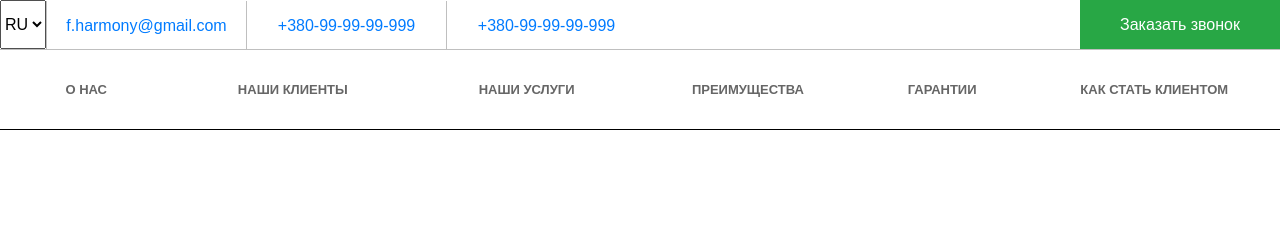
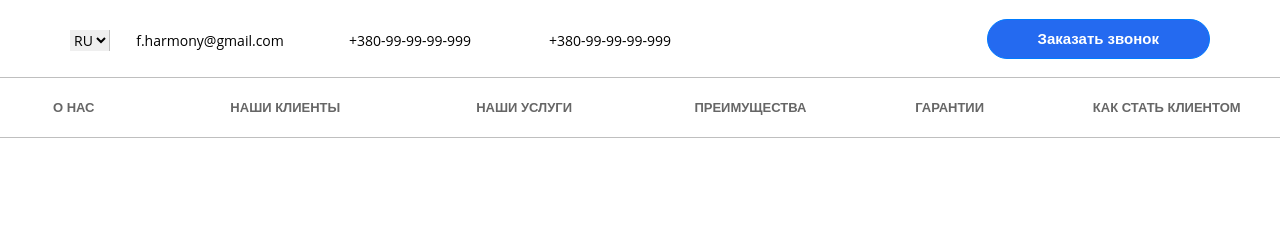
Before and after one commit to reason18/financial-harmony, a Gatsby site: page / in a window 1280 px wide. Shown: the top 228 px of the page. Built offline with nearby package versions, Linux system fonts and the light colour scheme; Gatsby itself is replaced by a stand-in of ours.

Commit message:
complited header

```diff
--- a/src/components/_layout/header.js
+++ b/src/components/_layout/header.js
@@ -48,15 +48,18 @@
 
 const HeaderContactsList = ({ contacts }) => {
   return (
-    <ul className="d-inline-block header-contacts-list m-0 p-0 h-100">
+    <ul className="d-inline-block header-contacts-list m-0 p-0 text-black">
       {contacts.map((contact, i) => (
-        <li className="header-contact-list-item d-inline-block h-100 text-center" key={i}>
+        <li
+          className="header-contact-list-item d-inline-block text-center"
+          key={i}
+        >
           <a
             href={`${contact.type}:${contact.value}`}
             data-rel="external"
-            className="m-0 h-100 d-block"
+            className="m-0 d-block"
           >
-            <span className="h-100 icon d-inline-block" />
+            <span className="icon d-inline-block" />
             <span className="text d-inline-block">{contact.value}</span>
           </a>
         </li>
@@ -65,24 +68,26 @@
   );
 };
 
-const UpperHeader = ({show}) => {
+const UpperHeader = ({ show }) => {
   let upperHeaderClassNames = show ? "upper-header" : "upper-header hidden";
   return (
-    <div className={`row justify-content-between ${upperHeaderClassNames}`}>
-      <div className="localization-switch">
-        <select defaultValue={0} className="h-100">
+    <div className={`container-wrapper font-secondary ${upperHeaderClassNames}`}>
+      <div className={`row justify-content-between `}>
+          <div className="contacts">
+            <select defaultValue={0} className="localization-switch">
               <option value={0}>RU</option>
               <option value={1}>UA</option>
             </select>
             <HeaderContactsList contacts={contacts} />
           </div>
-      <div className="header-contacts">
+          <div className="callback">
             <button
               type="button"
-          className="call-back-btn btn btn-success rounded-0 h-100"
+              className="call-back-btn btn btn-primary custom-button"
             >
               Заказать звонок
             </button>
+          </div>
       </div>
     </div>
   );
@@ -117,14 +122,20 @@
   //   window.removeEventListener("scroll", this.onScroll)
   // }
   componentDidUpdate = (prevProps, prevState) => {
-    if(prevProps.showHeaderLogo === false && this.props.showHeaderLogo === true) {
+    if (
+      prevProps.showHeaderLogo === false &&
+      this.props.showHeaderLogo === true
+    ) {
       // animateCSS('.header-logo', 'bounce')
-    } else if(prevProps.showHeaderLogo === true && this.props.showHeaderLogo === false) {
+    } else if (
+      prevProps.showHeaderLogo === true &&
+      this.props.showHeaderLogo === false
+    ) {
       // animateCSS('.header-logo', 'bounce')
     }
-  }
+  };
   render() {
-    let {expanded,showLogo} = this.props;
+    let { expanded, showLogo } = this.props;
     let leftSideNav = [];
     let rightSideNav = [];
     navigation.forEach((item, index) => {
@@ -146,7 +157,9 @@
           ))}
         </nav>
         <div className={`col px-0 header-logo ${logoStyle} animated`}>
-            <a className="logo-wrapper" href={`#`}><img src={logo} /></a>
+          <a className="logo-wrapper" href={`#`}>
+            <img src={logo} />
+          </a>
         </div>
         <nav className="nav  col px-0 justify-content-around align-items-center">
           {rightSideNav.map((item, index) => (
@@ -158,67 +171,79 @@
       </div>
     );
   }
-};
+}
 
 class Header extends React.Component {
   state = {
     showUpperHeader: true,
     expandedLowerHeader: true,
-    showHeaderLogo: false
-  }
-  onScroll = (e) => {
+    showHeaderLogo: false,
+  };
+  onScroll = e => {
     // console.log("e", window.pageYOffset)
     // if(window.pageYOffset <= 52) {
     //   this.header.style.marginTop = `-${window.pageYOffset}px`
     // }
-    if(window.pageYOffset > 50 && this.state.showUpperHeader) {
+    if (window.pageYOffset > 50 && this.state.showUpperHeader) {
       this.setState({
-        ...this.state, showUpperHeader: false
-      })
+        ...this.state,
+        showUpperHeader: false,
+      });
     }
-    if(window.pageYOffset < 50 && !this.state.showUpperHeader) {
+    if (window.pageYOffset < 50 && !this.state.showUpperHeader) {
       this.setState({
-        ...this.state, showUpperHeader: true
-      })
+        ...this.state,
+        showUpperHeader: true,
+      });
     }
 
-    if(window.pageYOffset > 150 && this.state.expandedLowerHeader) {
+    if (window.pageYOffset > 150 && this.state.expandedLowerHeader) {
       this.setState({
-        ...this.state, expandedLowerHeader: false
-      })
+        ...this.state,
+        expandedLowerHeader: false,
+      });
     }
 
-    if(window.pageYOffset < 150 && !this.state.expandedLowerHeader) {
+    if (window.pageYOffset < 150 && !this.state.expandedLowerHeader) {
       this.setState({
-        ...this.state, expandedLowerHeader: true
-      })
+        ...this.state,
+        expandedLowerHeader: true,
+      });
     }
 
-    if(window.pageYOffset > 450 && !this.state.showHeaderLogo) {
+    if (window.pageYOffset > 450 && !this.state.showHeaderLogo) {
       this.setState({
-        ...this.state, showHeaderLogo: true
-      })
+        ...this.state,
+        showHeaderLogo: true,
+      });
     }
 
-    if(window.pageYOffset < 450 && this.state.showHeaderLogo) {
+    if (window.pageYOffset < 450 && this.state.showHeaderLogo) {
       this.setState({
-        ...this.state, showHeaderLogo: false
-      })
+        ...this.state,
+        showHeaderLogo: false,
+      });
     }
-  }
+  };
   componentDidMount = () => {
-    window.addEventListener("scroll", this.onScroll)
-  }
+    window.addEventListener("scroll", this.onScroll);
+  };
   componentWillUnmount = () => {
-    window.removeEventListener("scroll", this.onScroll)
-  }
+    window.removeEventListener("scroll", this.onScroll);
+  };
   render() {
     // const { siteTitle } = this.props;
 
     return (
-      <header className="container-fluid layout-header" ref={node => this.header = node}>
-        <UpperHeader show={this.state.showUpperHeader}/>
-        <LowerHeader expanded={this.state.expandedLowerHeader} showLogo={this.state.showHeaderLogo}/>
+      <header
+        className="container-fluid layout-header px-0"
+        ref={node => (this.header = node)}
+      >
+        <UpperHeader show={this.state.showUpperHeader} />
+        <LowerHeader
+          expanded={this.state.expandedLowerHeader}
+          showLogo={this.state.showHeaderLogo}
+        />
       </header>
     );
   }
--- a/src/components/_layout/layout.scss
+++ b/src/components/_layout/layout.scss
@@ -1,7 +1,9 @@
-$upper-header-height: 50px;
+$upper-header-height: 78px;
 $upper-header-list-item-width: 200px;
 $lower-header-default-height: 50px;
-$lower-header-expanded-height: 80px;
+$lower-header-expanded-height: 60px;
+$primary-font-family: "Montserrat", sans-serif;
+$secondary-font-family: "Open Sans", sans-serif;
 $default-header-height: calc(
   #{$upper-header-height} + #{$lower-header-default-height}
 );
@@ -9,40 +11,63 @@
   #{$upper-header-height} + #{$lower-header-expanded-height}
 );
 
+.font-primary {
+  font-family: $primary-font-family;
+}
+
+.font-secondary {
+  font-family: $secondary-font-family;
+}
+
 .layout-header {
   position: fixed;
   background: white;
 
   .upper-header {
     height: $upper-header-height;
+    padding-top: 19px;
+    padding-bottom: 19px;
     border-bottom: 1px solid rgba(0, 0, 0, 0.25);
     overflow: hidden;
-    transition: all .3s ease-out;
+    transition: all 0.3s ease-out;
     &.hidden {
       height: 0;
+      padding: 0;
+      border: 0;
+    }
+    .contacts {
+      font-size: 14px;
+      line-height: 40px;
+    }
+    .localization-switch {
+      border: none;
+      line-height: 20px;
+      vertical-align: middle;
+    }
+    .callback {
     }
     ul.header-contacts-list {
       list-style-type: none;
+      line-height: 20px;
+      border-left: 1px solid rgba(0, 0, 0, 0.25);
+      vertical-align: middle;
 
       .header-contact-list-item {
         width: $upper-header-list-item-width;
-        border-left: 1px solid rgba(0, 0, 0, 0.25);
         a {
+          color: black;
           span {
             vertical-align: middle;
           }
         }
       }
     }
-    .call-back-btn {
-      width: $upper-header-list-item-width;
-    }
   }
 
   .lower-header {
     height: $lower-header-default-height;
-    border-bottom: 1px solid black;
-    transition: height .3s ease-in;
+    border-bottom: 1px solid rgba(0, 0, 0, 0.25);
+    transition: height 0.1s ease-in;
 
     .nav-link {
       max-height: $upper-header-height;
@@ -58,14 +83,14 @@
 
   .header-logo {
     max-width: 60px;
-    transition: max-width .3s ease;
+    transition: max-width 0.3s ease;
     .logo-wrapper {
       display: block;
       opacity: 1;
       padding: 2px 0px;
       transform: scale(1);
       transform-origin: bottom;
-      transition: all .2s ease-in-out;
+      transition: all 0.2s ease-in-out;
     }
     img {
       max-width: 44px;
@@ -78,13 +103,28 @@
         opacity: 0;
         transform: scale(0);
         transform-origin: bottom;
-        transition: transform .2s ease-in-out;
+        transition: transform 0.2s ease-in-out;
       }
     }
-
   }
 }
 
 .page-content {
   padding-top: 250px;
 }
+
+.container-wrapper {
+  padding-left: 85px;
+  padding-right: 85px;
+}
+
+.custom-button {
+  background-color: #246af0;
+  // max-height: 38px;
+  padding: 8px 50px;
+  border-radius: 100px;
+  font-size: 15px;
+  font-family: $primary-font-family;
+  font-weight: bold;
+  line-height: 22px;
+}
```
Lines whose indentation alone changed are shown as unchanged.
